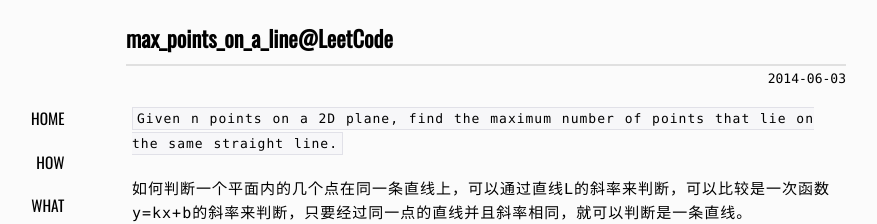
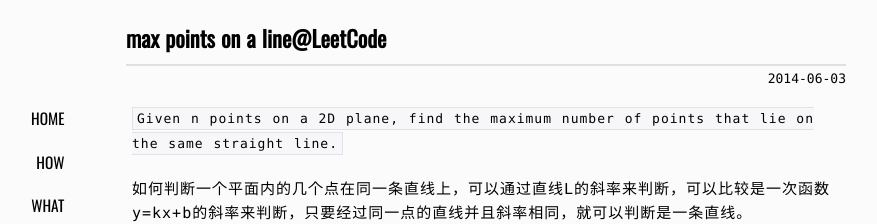
Before and after one commit to xavierskip/xavierskip.github.io, a Jekyll site: the page built from _posts/2014-06-03-max-points-on-a-line.md, in a window 1280 px wide. Shown: the top 224 px of the page, without its empty margins (154-1031 px from the left). Built offline with Jekyll 4.4.1, drawn with Linux system fonts in a browser that asks for light colours; nearby versions of some CDN libraries; comment, search, counter and statistics services are not loaded.

Commit message:
leetcode

```diff
--- a/_posts/2014-06-03-max-points-on-a-line.md
+++ b/_posts/2014-06-03-max-points-on-a-line.md
@@ -1,6 +1,6 @@
 ---
 layout: post
-title: max_points_on_a_line@LeetCode
+title: max points on a line@LeetCode
 tags:
 - code
 ---
```
